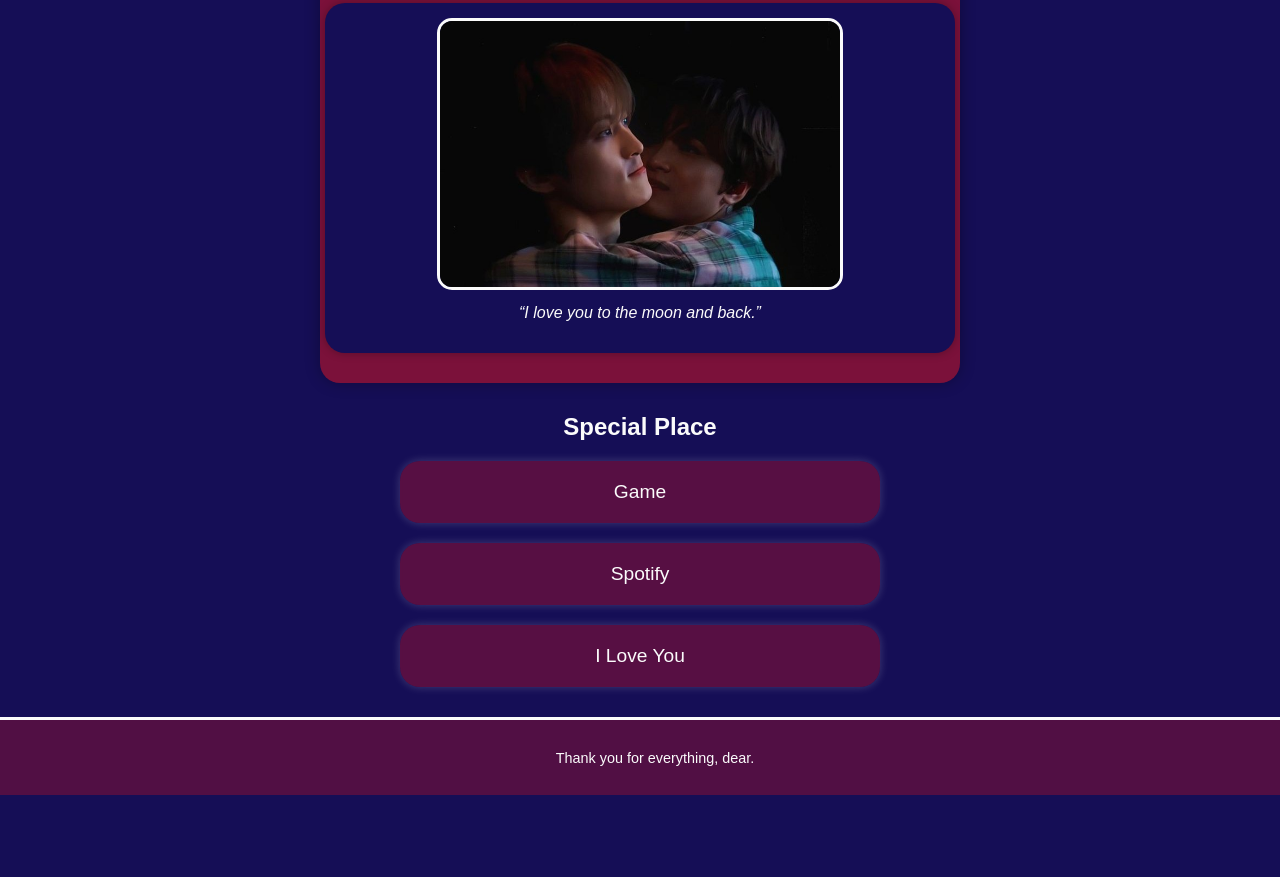
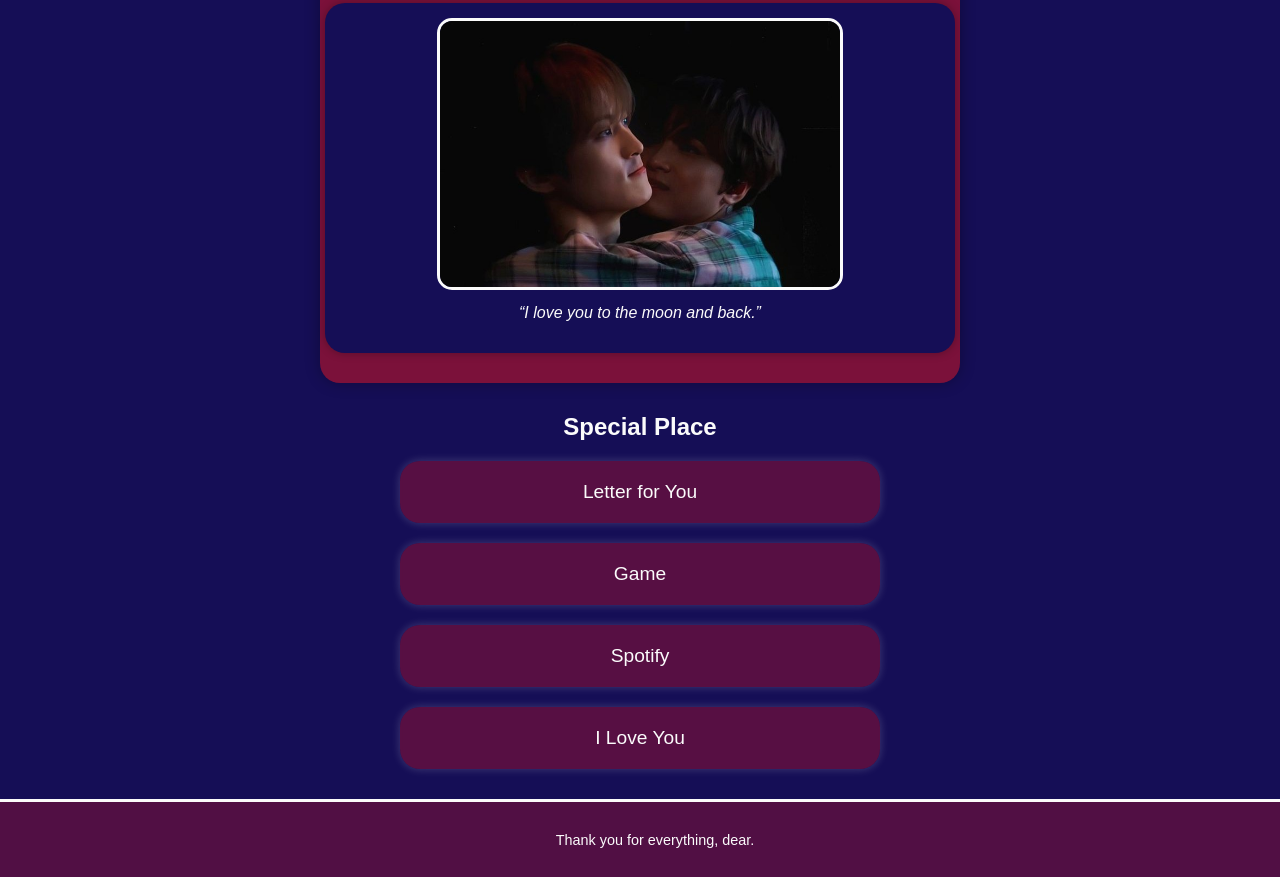
Before and after one commit to beckham-new/formyghi, a plain HTML site: page home.html in a window 1280 px wide. Shown: the part 1069-1946 px from the top of the page. Before the commit the page ends 1864 px from the top, so only its background shows below. Drawn offline with Linux system fonts and the light colour scheme.

Commit message:
Update home.html

```diff
--- a/home.html
+++ b/home.html
@@ -117,6 +117,7 @@
   <section class="links">
     <h2>Special Place</h2>
     <div class="link-grid">
+      <a href="letter.html" class="link-card">Letter for You</a>
       <a href="game.html" class="link-card">Game</a>
       <a href="https://open.spotify.com/playlist/2LCltN9neo11aD0fK9dtsu?si=85bc7ecada4c4c9f" target="_blank" class="link-card">Spotify</a>
       <a href="https://www.instagram.com/dyonghyuck?utm_source=ig_web_button_share_sheet&igsh=ZDNlZDc0MzIxNw==" target="_blank" class="link-card">I Love You</a>
```
